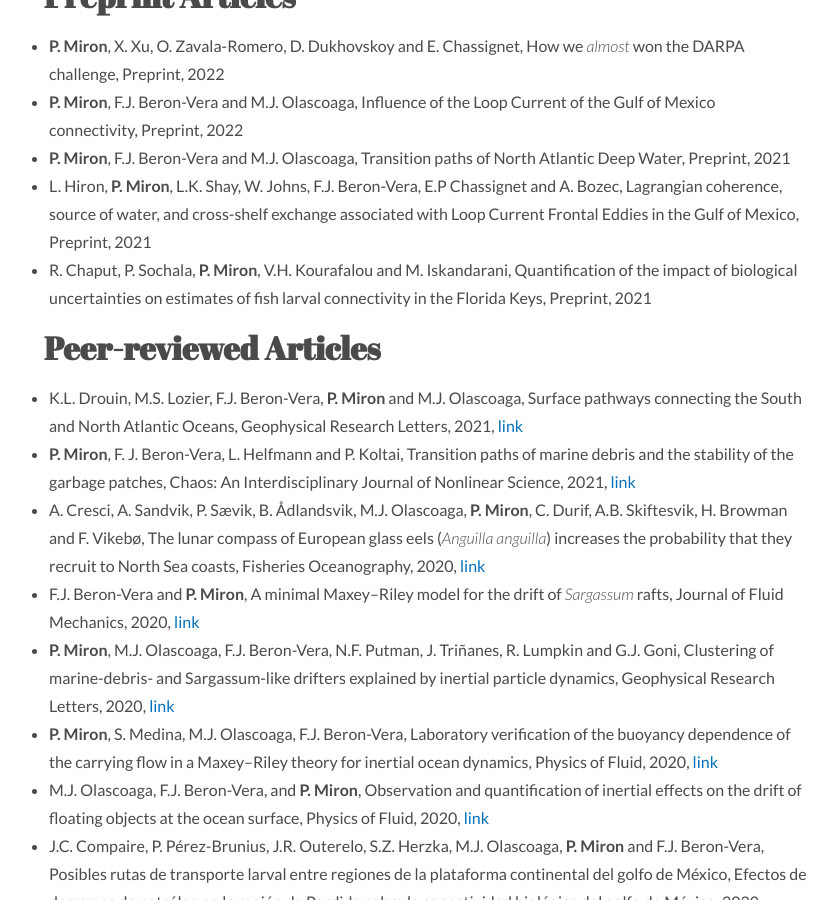
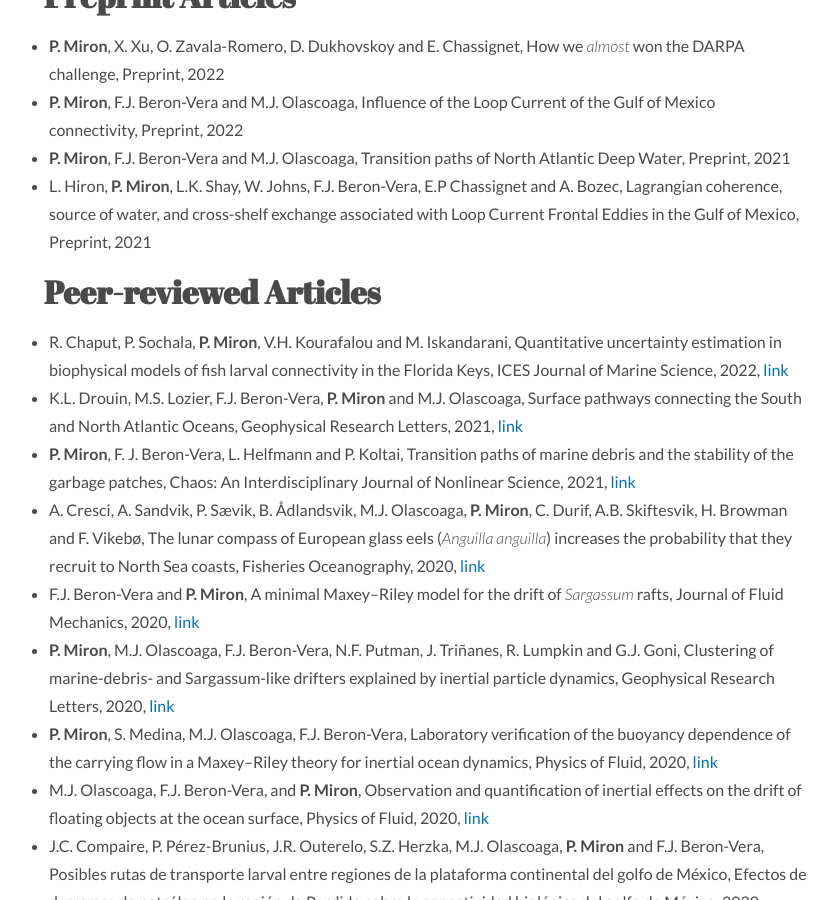
Before and after one commit to philippemiron/philippemiron.github.io, a Jekyll site: the page built from contributions.md, in a window 1280 px wide and 900 px high, scrolled down 971 px. Shown: the whole window, without its empty margins (212-1049 px from the left). Built offline with Jekyll 4.4.1, drawn with Linux system fonts in a browser that asks for light colours; nearby versions of some CDN libraries.

Commit message:
update publications

```diff
--- a/_data/preprint.yml
+++ b/_data/preprint.yml
@@ -17,8 +17,3 @@
   authors: 'L. Hiron, **P. Miron**, L.K. Shay, W. Johns, F.J. Beron-Vera, E.P Chassignet and A. Bozec'
   journal: Preprint
   year: '2021'
-
-- title: Quantification of the impact of biological uncertainties on estimates of fish larval connectivity in the Florida Keys
-  authors: R. Chaput, P. Sochala, **P. Miron**, V.H. Kourafalou and M. Iskandarani
-  journal: Preprint
-  year: '2021'
--- a/_data/publications.yml
+++ b/_data/publications.yml
@@ -1,3 +1,9 @@
+- title: Quantitative uncertainty estimation in biophysical models of fish larval connectivity in the Florida Keys
+  authors: R. Chaput, P. Sochala, **P. Miron**, V.H. Kourafalou and M. Iskandarani
+  journal: ICES Journal of Marine Science
+  year: '2022'
+  doi: https://doi.org/10.1093/icesjms/fsac021
+
 - title: Surface pathways connecting the South and North Atlantic Oceans
   authors: 'K.L. Drouin, M.S. Lozier, F.J. Beron-Vera, **P. Miron** and M.J. Olascoaga'
   journal: Geophysical Research Letters
```
